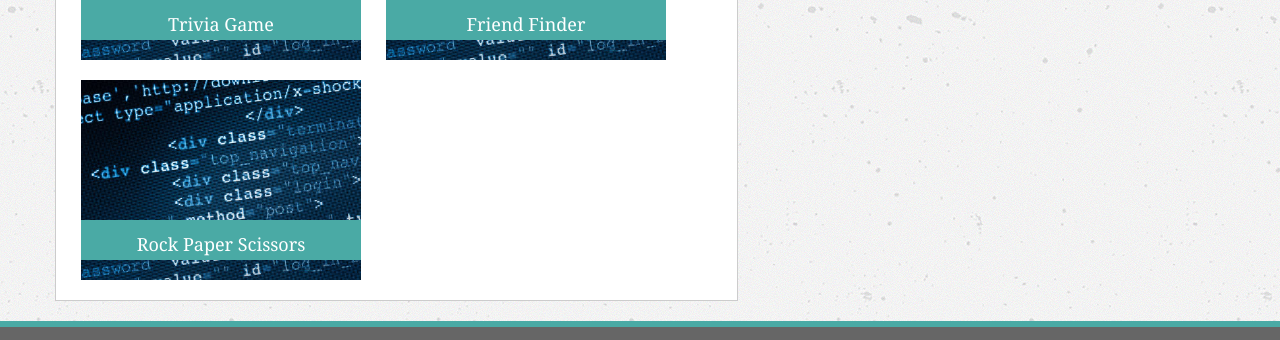
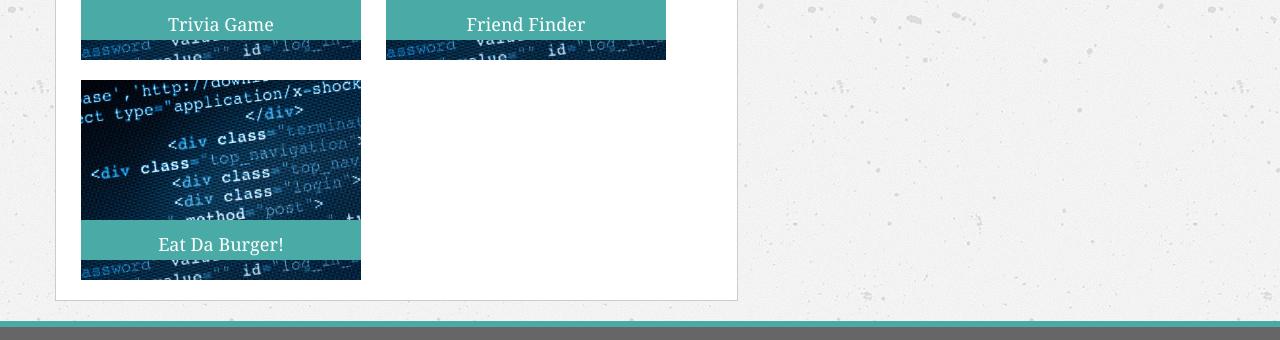
Before and after one commit to ediiotero/edii698.github.io, a plain HTML site: page Bootstrap-Portfolio/portfolio.html in a window 1280 px wide. Shown: the part 552-892 px from the top of the page. Drawn offline with nearby package versions, Linux system fonts and the light colour scheme.

Commit message:
Update portfolio.html

```diff
--- a/Bootstrap-Portfolio/portfolio.html
+++ b/Bootstrap-Portfolio/portfolio.html
@@ -67,9 +67,9 @@
                         </div>
                     </a>
                 </section>
-                <section class="img-bt"> <img id="port" src="assets/images/webdev.jpg">
+                <section class="img-bt"> <a href="https://github.com/Edii698/burger"><img id="port" src="assets/images/webdev.jpg">
                     <div id="banner">
-                        <p id="img-title">Rock Paper Scissors</p>
+                        <p id="img-title">Eat Da Burger!</p>
                     </div>
                 </section>
 
```
